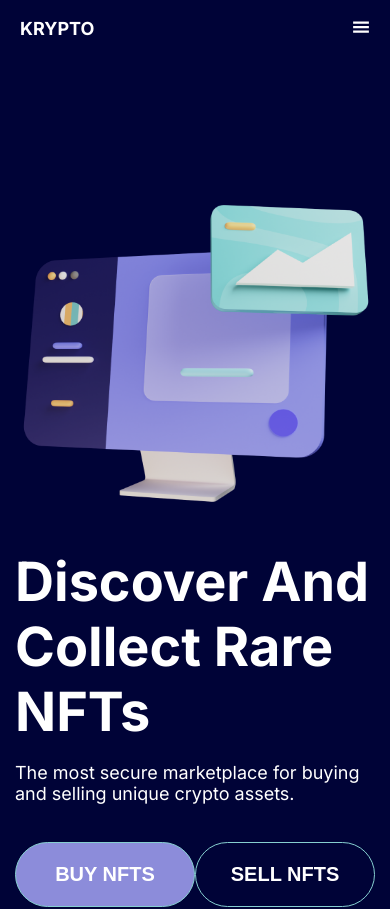
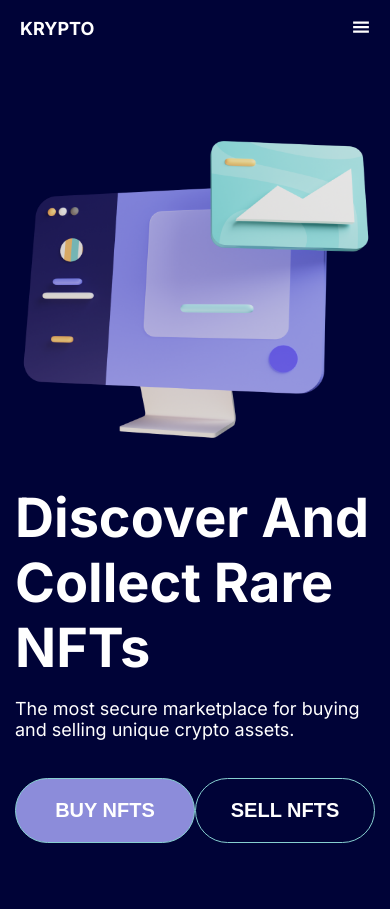
Before and after one commit to AvishkaUmayanga/next-design, a Next.js app: page / in a window 390 px wide. Shown: the top 909 px of the page. Built offline with nearby package versions, Linux system fonts and the light colour scheme.

Commit message:
Update page.module.css

```diff
--- a/app/page.module.css
+++ b/app/page.module.css
@@ -14,9 +14,10 @@
   }
 }
 
-@media screen and (max-width: 768px){
+@media screen and (max-width: 767px){
   .main{
     margin-left: 20px;
     margin-right: 20px;
+    gap: 4em;
   }
 }
```
